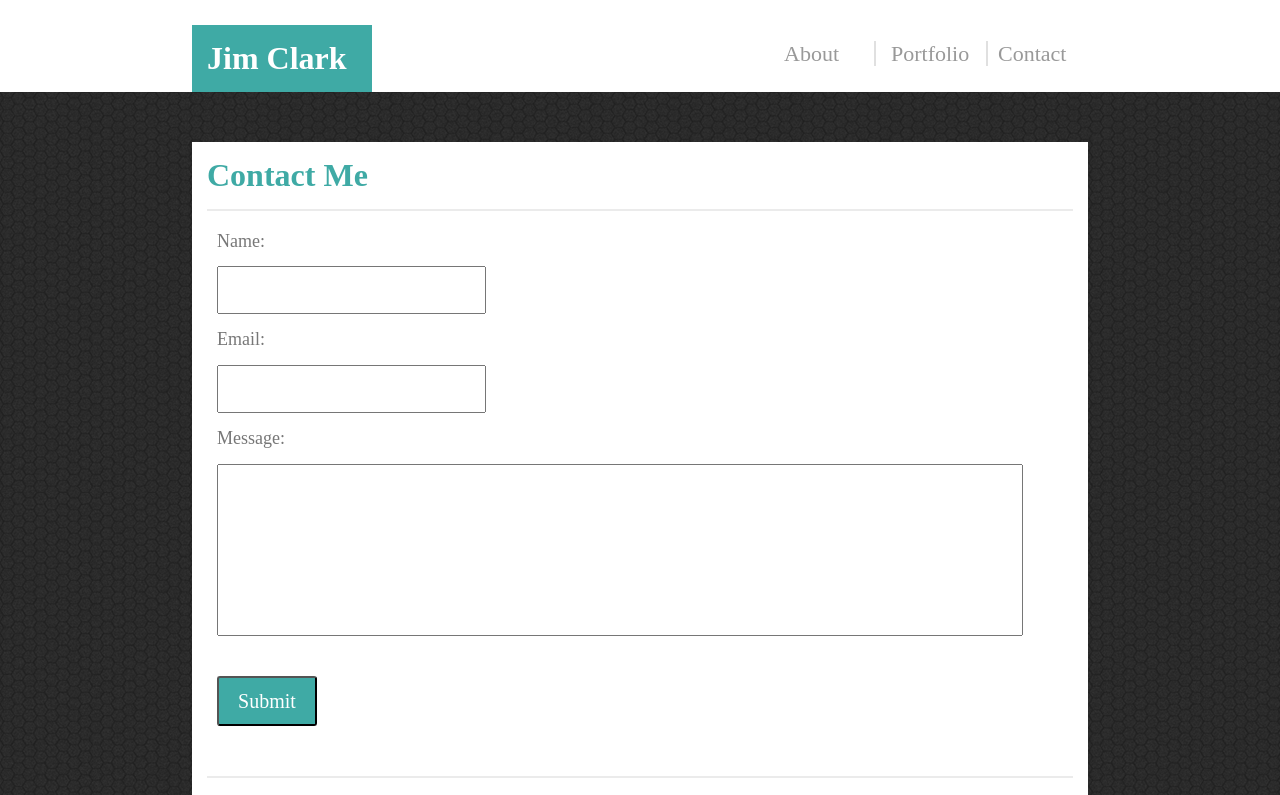
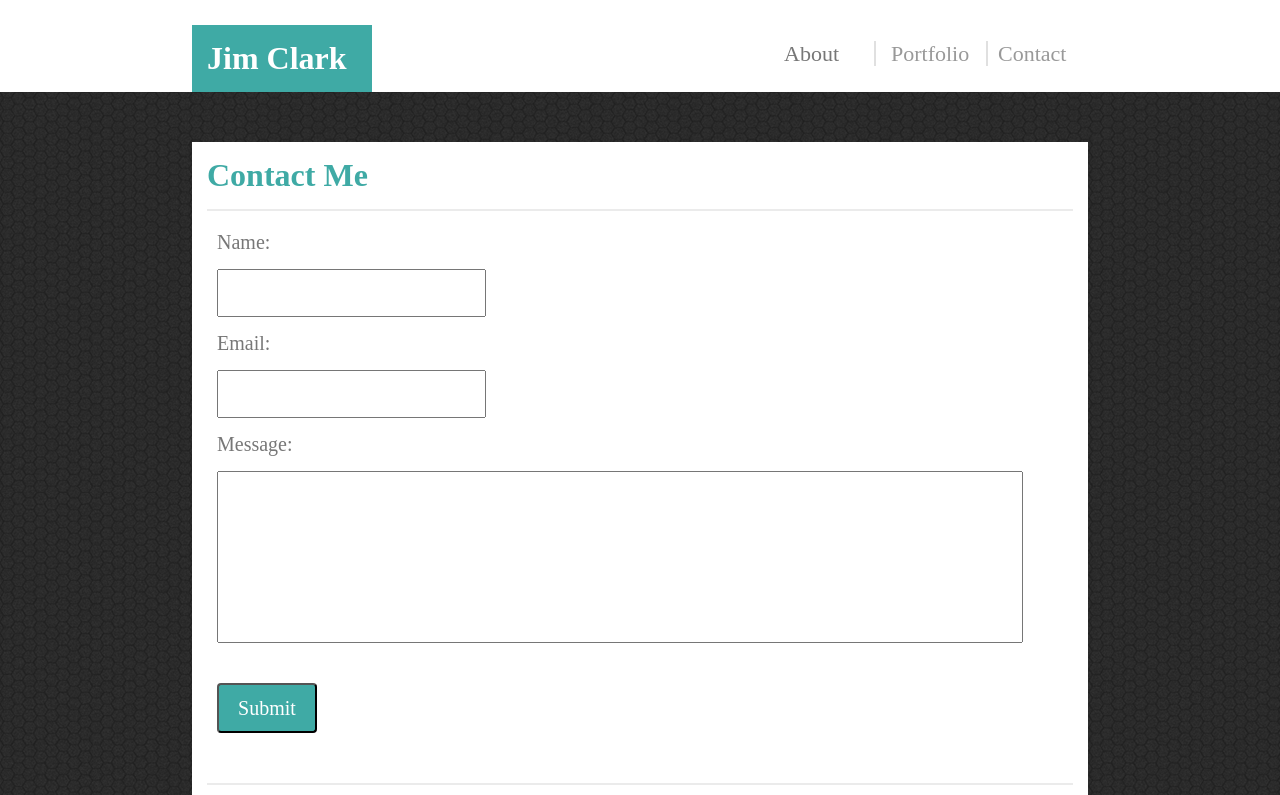
Before and after one commit to jmclark801/jmclark801.github.io, a plain HTML site: page contact.html in a window 1280 px wide. In both pictures the pointer is over the link "About". Shown: the top 795 px of the page. Drawn offline with Linux system fonts and the light colour scheme.

Commit message:
FINAL FINAL update before submission

```diff
--- a/assets/css/styles.css
+++ b/assets/css/styles.css
@@ -1,6 +1,11 @@
 /* CSS for Jim Clark's portfolio */
 a {
   color: #999;
+}
+
+a:hover {
+  color: #777;
+  font-weight: 500;
 }
 
 .app-header {
@@ -24,10 +29,6 @@ a {
   position: absolute;
   text-align: center;
   top: 105px;
-}
-
-.submit-button:hover {
-  background-color: #26918C;
 }
 
 .contact-list-item:last-child{
@@ -71,7 +72,7 @@ a {
 
 form {
   color: #777;
-  font-size: 18px;
+  font-size: 20px;
   padding-left: 25px;
 }
 
@@ -143,6 +144,11 @@ footer.flex-wrapper {
   text-decoration: none;
 }
 
+.nav-item a:hover {
+  color: #777;
+  font-weight: 500;
+}
+
 .portfolio-image {
   height: 165px;
   width: 220px;
@@ -158,10 +164,14 @@ footer.flex-wrapper {
   position: relative;
 }
 
+.space-between {
+  justify-content: space-around;
+}
+
 .submit-button {
   color: white;
   background-color: #3FAAA5;
-  border-radius: 3px;
+  border-radius: 4px;
   font-size: 20px;
   height: 50px;
   margin-bottom: 50px;
@@ -169,6 +179,6 @@ footer.flex-wrapper {
   width: 100px;
 }
 
-.space-between {
-  justify-content: space-around;
+.submit-button:hover {
+  background-color: #26918C;
 }
```
Also changed, not shown: contact.html (indentation only).
